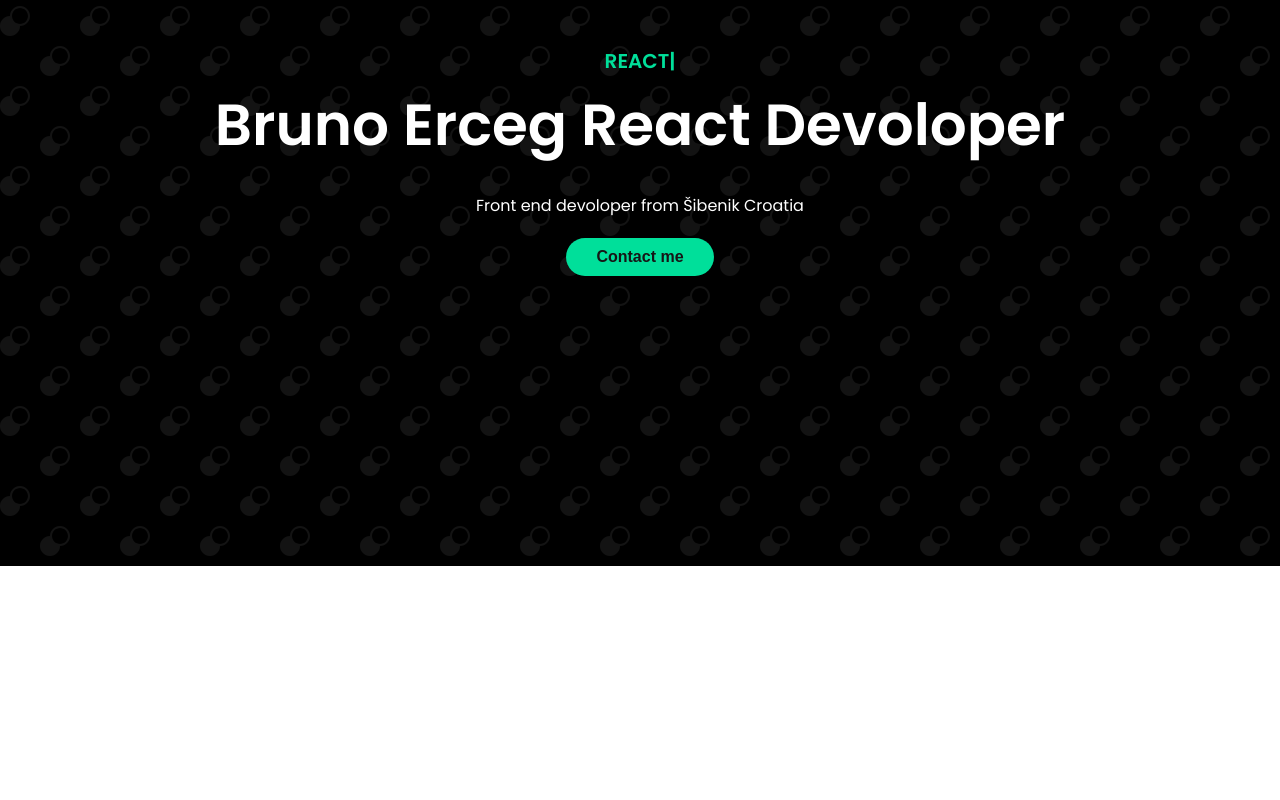
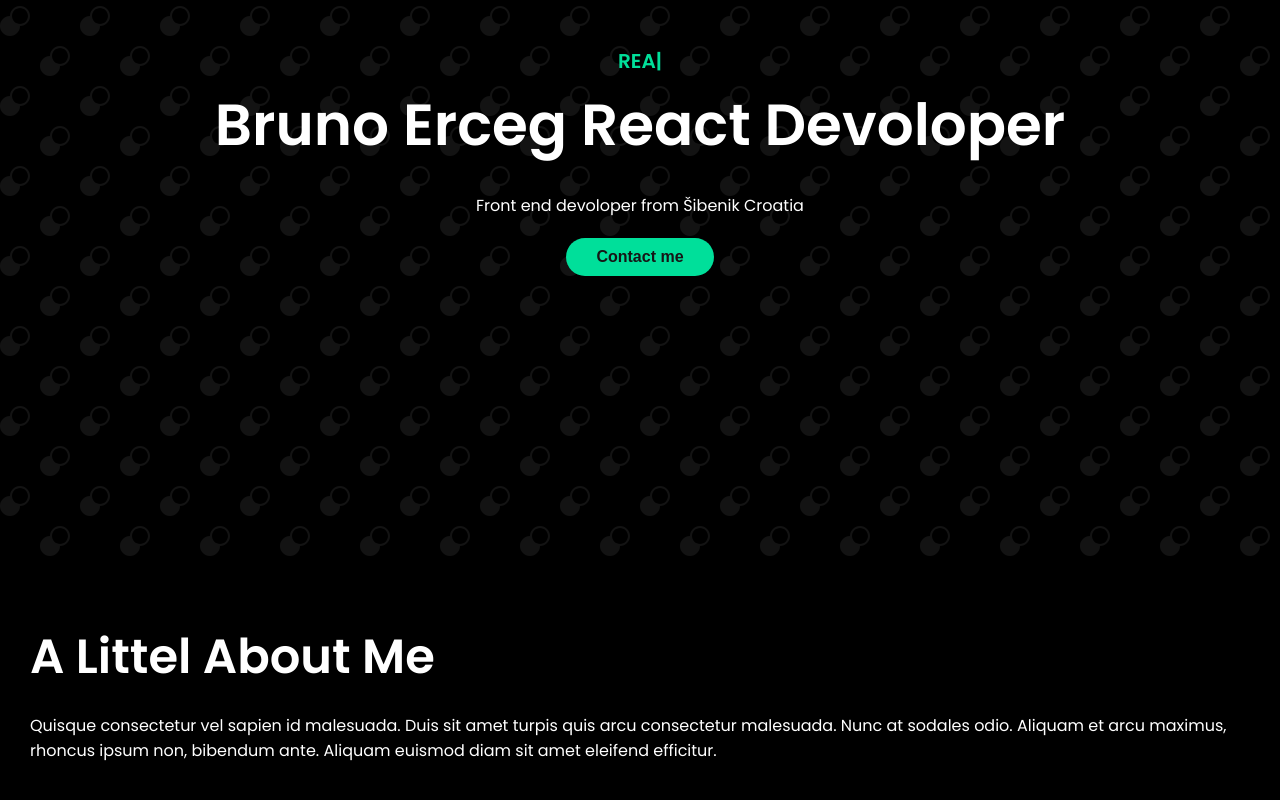
Before and after one commit to BrunoErceg/testProject, a React (Create React App) app in the folder my-app/: page / in a window 1280 px wide. Shown: the part 234-1034 px from the top of the page. Before the commit the page ends 800 px from the top, so only its background shows below. Built offline with nearby package versions, Linux system fonts and the light colour scheme.

Commit message:
About me

```diff
--- a/my-app/src/App.js
+++ b/my-app/src/App.js
@@ -1,10 +1,12 @@
 import React from "react";
 import Header from "./components/Header.jsx";
+import About from "./components/About.jsx";
 
 function App() {
   return (
     <div>
       <Header/>
+      <About/>
     </div>
   );
 }
--- /dev/null
+++ b/my-app/src/components/About.jsx
@@ -0,0 +1,14 @@
+export default function About () {
+    return(
+        <section className="about bg-black text-color-white ">
+            <div className="container">
+                <h2>A Littel About Me</h2>
+                <p>
+                    Quisque consectetur vel sapien id malesuada. Duis sit amet turpis quis arcu consectetur malesuada.
+                    Nunc at sodales odio. Aliquam et arcu maximus, rhoncus ipsum non, bibendum ante.
+                    Aliquam euismod diam sit amet eleifend efficitur.
+                </p>
+            </div>
+        </section>
+    )
+}
--- a/my-app/src/components/Nav.jsx
+++ b/my-app/src/components/Nav.jsx
@@ -9,7 +9,7 @@ const handelNavIsVisibel = () => { setNavIsVisibel(!navIsVisibel)}
 
     return(
         <section className="nav">
-            <h2 className="logo">BRUNO.</h2>
+            <h3 className="logo">BRUNO.</h3>
 
             <div>
                 <motion.div
--- a/my-app/src/index.css
+++ b/my-app/src/index.css
@@ -24,6 +24,12 @@ code {
 h1 {
   font-weight: 600;
   font-size: 58px;
+  margin: 5px 0px 20px 0px;
+}
+
+h2 {
+  font-weight: 600;
+  font-size: 48px;
   margin: 5px 0px 20px 0px;
 }
 
@@ -73,6 +79,15 @@ button {
   flex-direction: column;
   justify-content: center;
   align-items: center;
+}
+
+section {
+  padding: 50px 0;
+}
+
+.container {
+  max-width: 1220px;
+  margin: auto;
 }
 
 /* Nav
```
